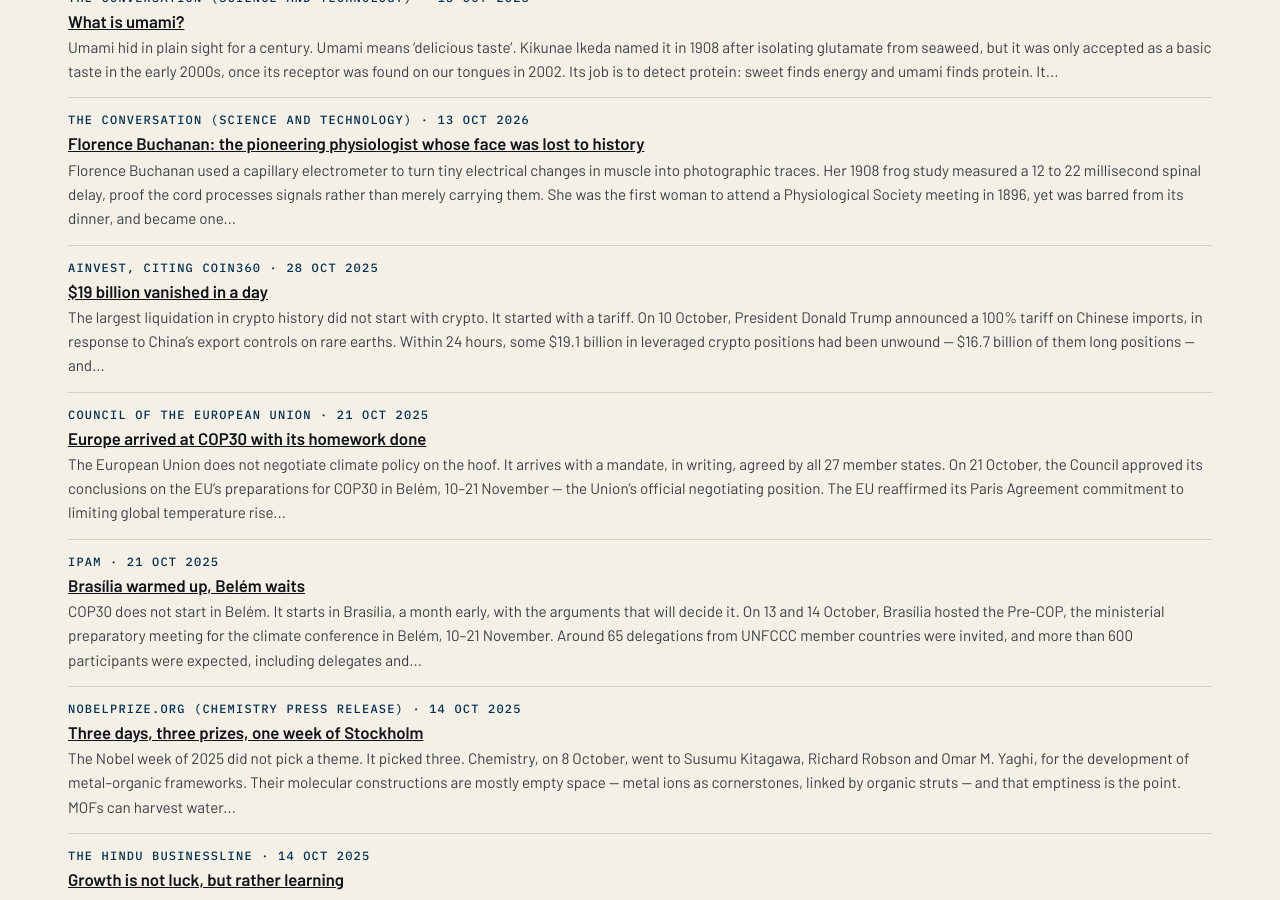
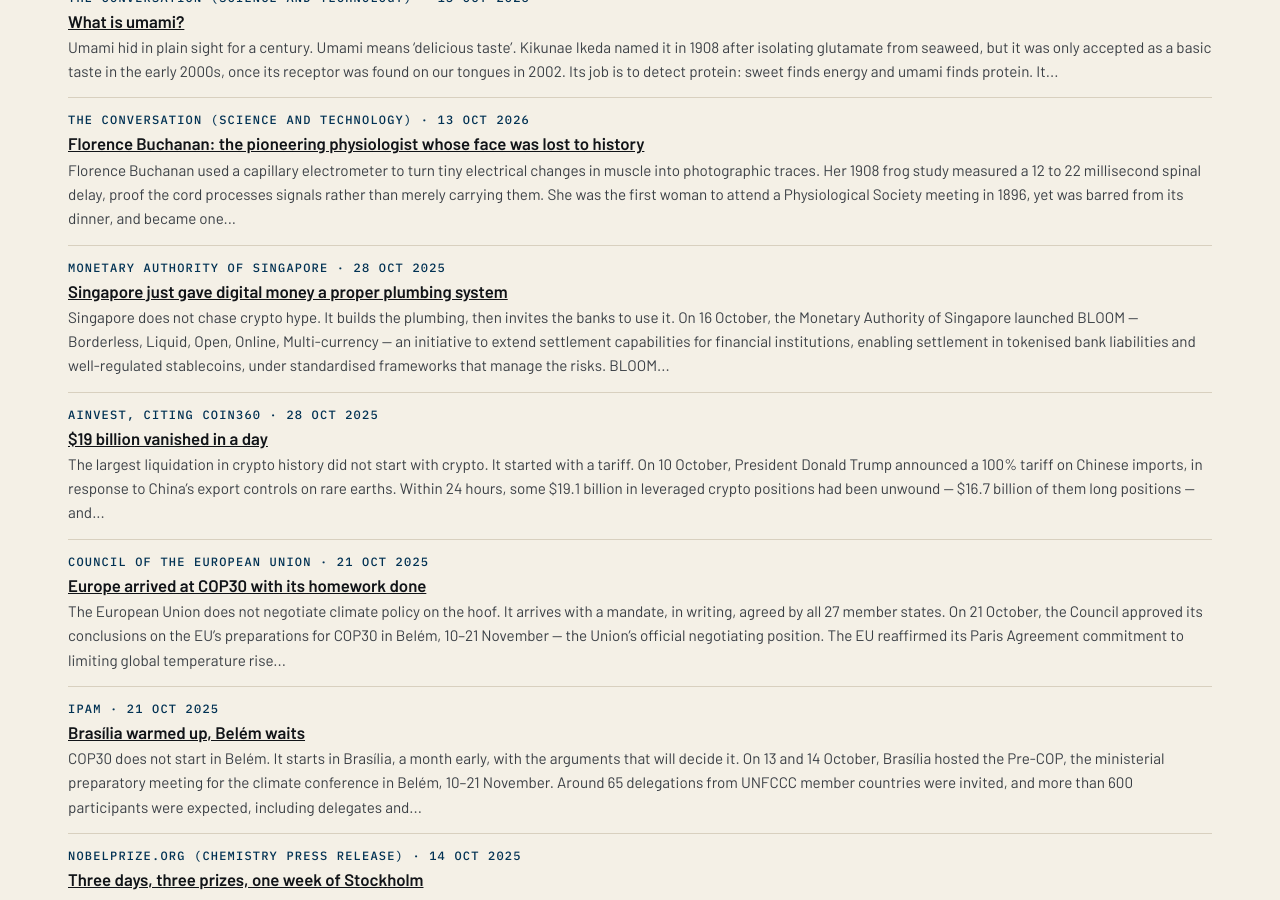
Before and after one commit to katz-news/katz.news, a Jekyll site: the page built from briefs/index.html, in a window 1280 px wide and 900 px high, scrolled down 14549 px. Built offline with Jekyll 4.4.1, drawn with Linux system fonts in a browser that asks for light colours.

```diff
--- a/_data/build.yml
+++ b/_data/build.yml
@@ -1 +1 @@
-published_at: 2026-11-06T18:30:23Z
+published_at: 2026-11-06T18:31:29Z
--- /dev/null
+++ b/_posts/briefs/2026-11-06-singapore-just-gave-digital-money-a-proper-plumbing-system.md
@@ -0,0 +1,17 @@
+---
+published: true
+title: Singapore just gave digital money a proper plumbing system
+date: 2025-10-28
+section: technology
+source_name: Monetary Authority of Singapore
+source_url: https://www.sgpc.gov.sg/api/file/getfile/MAS%20Media%20release_MAS%20Launches%20BLOOM%20Initiative%20to%20Extend%20Settlement%20Capabilities.pdf?path=%2Fsgpcmedia%2Fmedia_releases%2Fmas%2Fpress_release%2FP-20251016-2%2Fattachment%2FMAS+Media+release_MAS+Launches+BLOOM+Initiative+to+Extend+Settlement+Capabilities.pdf
+---
+Singapore does not chase crypto hype. It builds the plumbing, then invites the banks to use it.
+
+On 16 October, the Monetary Authority of Singapore launched BLOOM — Borderless, Liquid, Open, Online, Multi-currency — an initiative to extend settlement capabilities for financial institutions, enabling settlement in tokenised bank liabilities and well-regulated stablecoins, under standardised frameworks that manage the risks.
+
+BLOOM builds on Project Orchid, which established the technical competencies for a digital Singapore dollar. The original participants included Circle, Coinbase, DBS, OCBC, UOB, Partior, Stripe, Ant International and StraitsX, among others. The work covers G10 and major Asian currencies, and three areas: cross-border acceptance and settlement, interoperability between digital money systems, and programmable controls such as identity verification and sanctions screening.
+
+This is not a coin launch, but rather an infrastructure project. A stablecoin that cannot settle across borders, banks and currencies is a souvenir; a stablecoin that can is money.
+
+Conclusion: BLOOM is not a blockchain, but rather a bridge — borderless, liquid, open, and, for once, boring in the best sense.
```
